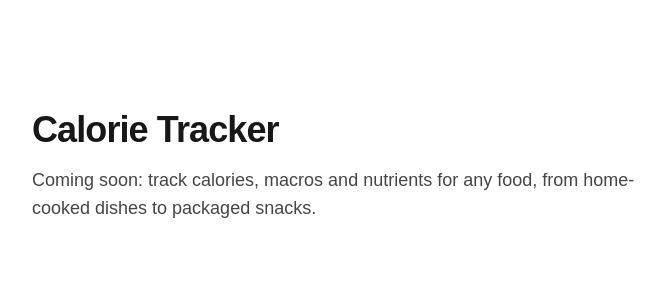
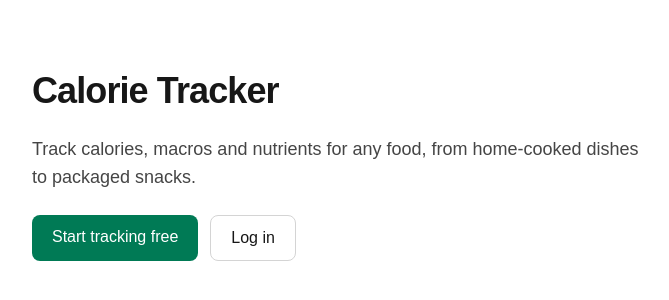
Before and after one commit to Adi-1506/Calorie_Tracker, a Next.js app: page / in a window 1280 px wide. Shown: the part 234-534 px from the top of the page, without its empty margins (296-965 px from the left). Built offline with nearby package versions, Linux system fonts and the light colour scheme.

Commit message:
Add sign up and log in links to the home page

```diff
--- a/src/app/page.tsx
+++ b/src/app/page.tsx
@@ -1,11 +1,27 @@
+import Link from "next/link";
+
+// Placeholder until the marketing site lands in step 4.
 export default function Home() {
   return (
-    <main className="mx-auto flex w-full max-w-2xl flex-1 flex-col justify-center gap-4 px-6 py-24">
+    <main className="mx-auto flex w-full max-w-2xl flex-1 flex-col justify-center gap-6 px-6 py-24">
       <h1 className="text-4xl font-semibold tracking-tight">Calorie Tracker</h1>
       <p className="text-lg opacity-80">
-        Coming soon: track calories, macros and nutrients for any food, from home-cooked dishes
-        to packaged snacks.
+        Track calories, macros and nutrients for any food, from home-cooked dishes to packaged snacks.
       </p>
+      <div className="flex flex-wrap gap-3">
+        <Link
+          href="/signup"
+          className="rounded-lg bg-emerald-700 px-5 py-2.5 font-medium text-white hover:bg-emerald-800 focus-visible:outline-2 focus-visible:outline-offset-2 focus-visible:outline-emerald-700"
+        >
+          Start tracking free
+        </Link>
+        <Link
+          href="/login"
+          className="rounded-lg border border-neutral-300 px-5 py-2.5 font-medium hover:bg-neutral-100 focus-visible:outline-2 focus-visible:outline-emerald-700 dark:border-neutral-700 dark:hover:bg-neutral-900"
+        >
+          Log in
+        </Link>
+      </div>
     </main>
   );
 }
```
